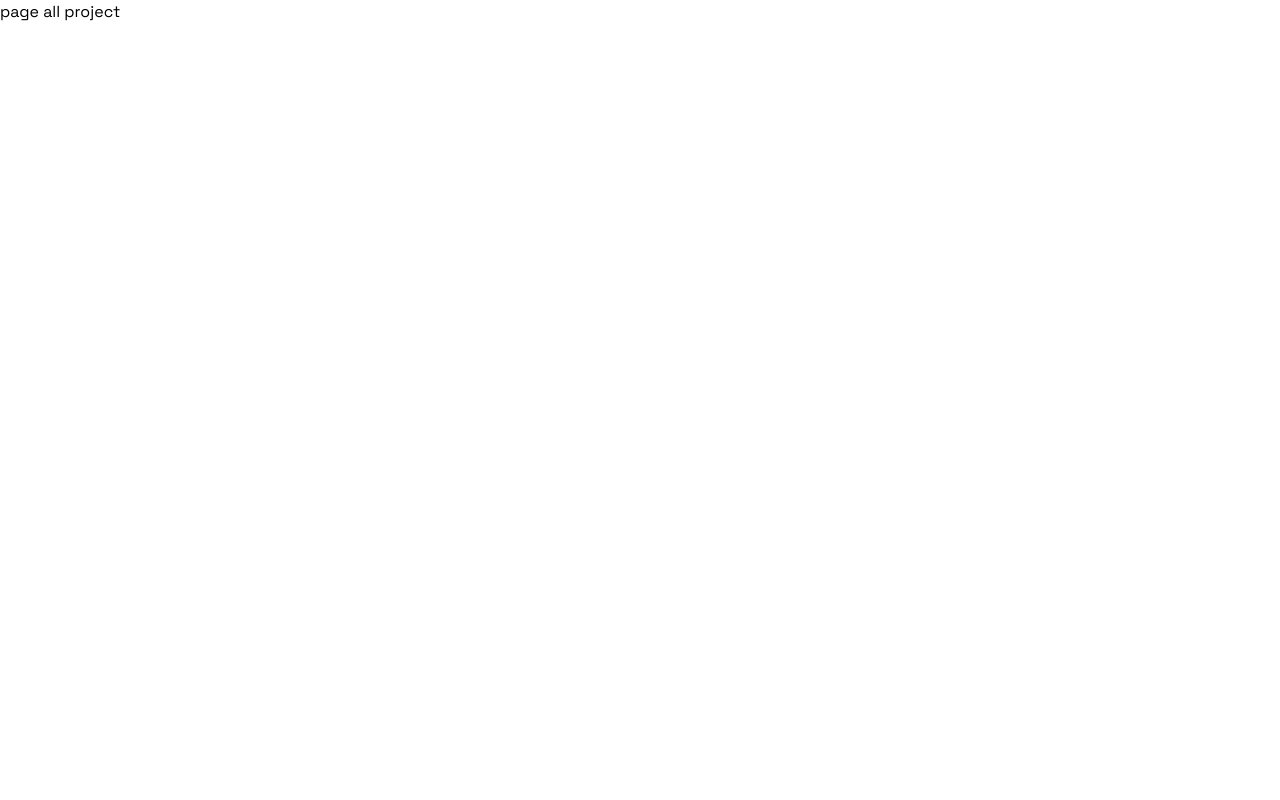
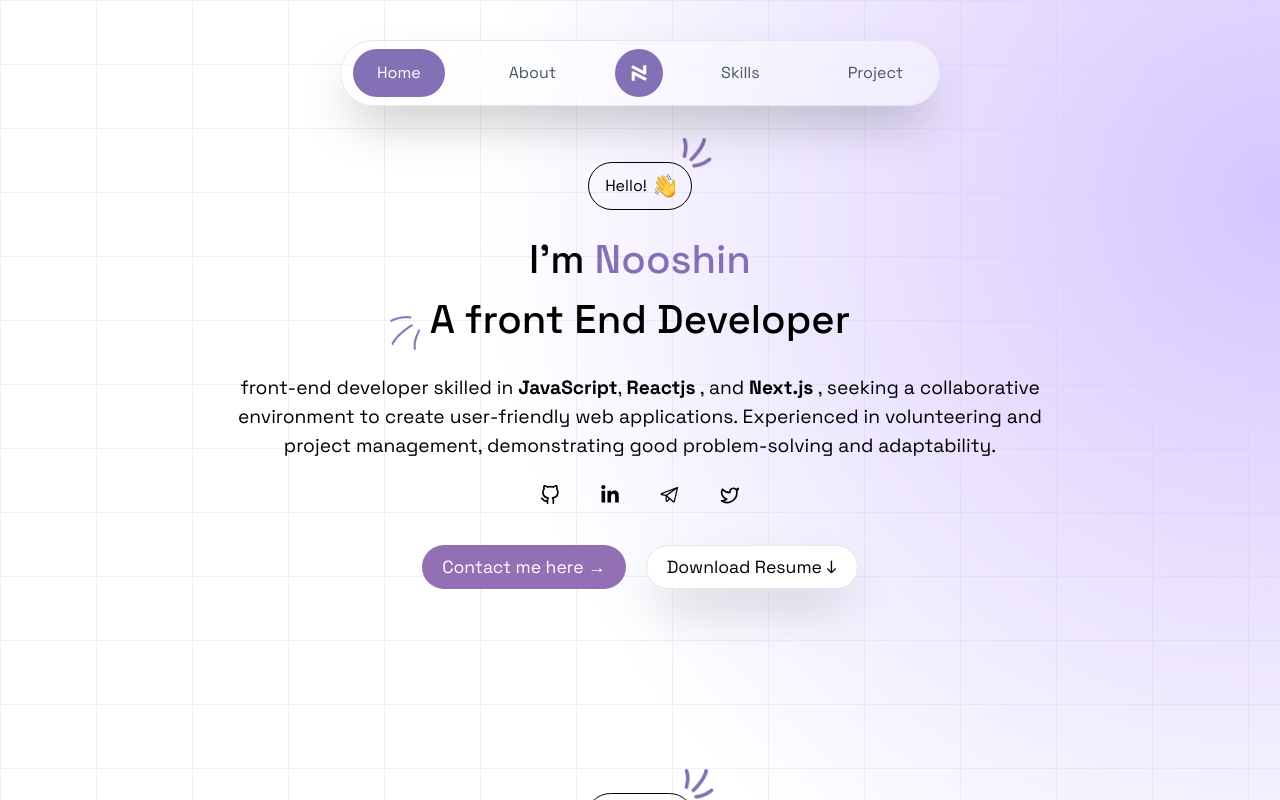
Before and after one commit to itsnooshin/my-portfilio, a Next.js app: page / in a window 1280 px wide. Shown: the top 800 px of the page. Built offline with nearby package versions, Linux system fonts and the light colour scheme.

Commit message:
fix the extra file

```diff
--- a/src/app/(project)/page.tsx
+++ /dev/null
@@ -1,7 +0,0 @@
-import React from 'react'
-
-export default function page() {
-  return (
-    <div>page all project</div>
-  )
-}
--- a/src/components/MyProjects.tsx
+++ b/src/components/MyProjects.tsx
@@ -21,14 +21,14 @@
             My Projects
           </h2>
         </div>
-        <Link href={"/project"}>
+        <Link>
           <button className="hidden md:block bg-[#8470b4] rounded-full text-white px-4 py-2">
             View All
           </button>
         </Link>
       </div>
 
-      <div className="grid grid-cols-1 md:grid-cols-2 lg:grid-cols-3 gap-4 ">
+      {/* <div className="grid grid-cols-1 md:grid-cols-2 lg:grid-cols-3 gap-4 ">
         {projectData.map((item) => (
           <div
             key={item.id}
@@ -67,7 +67,7 @@
             </div>
           </div>
         ))}
-      </div>
+      </div> */}
     </section>
   );
 }
```
